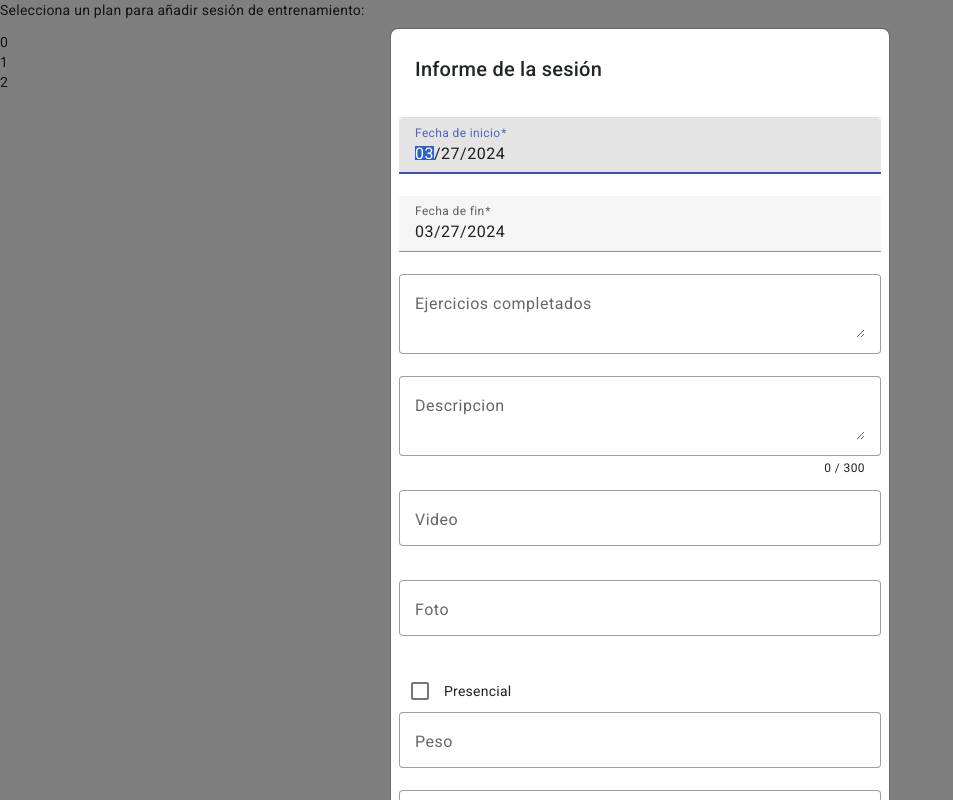
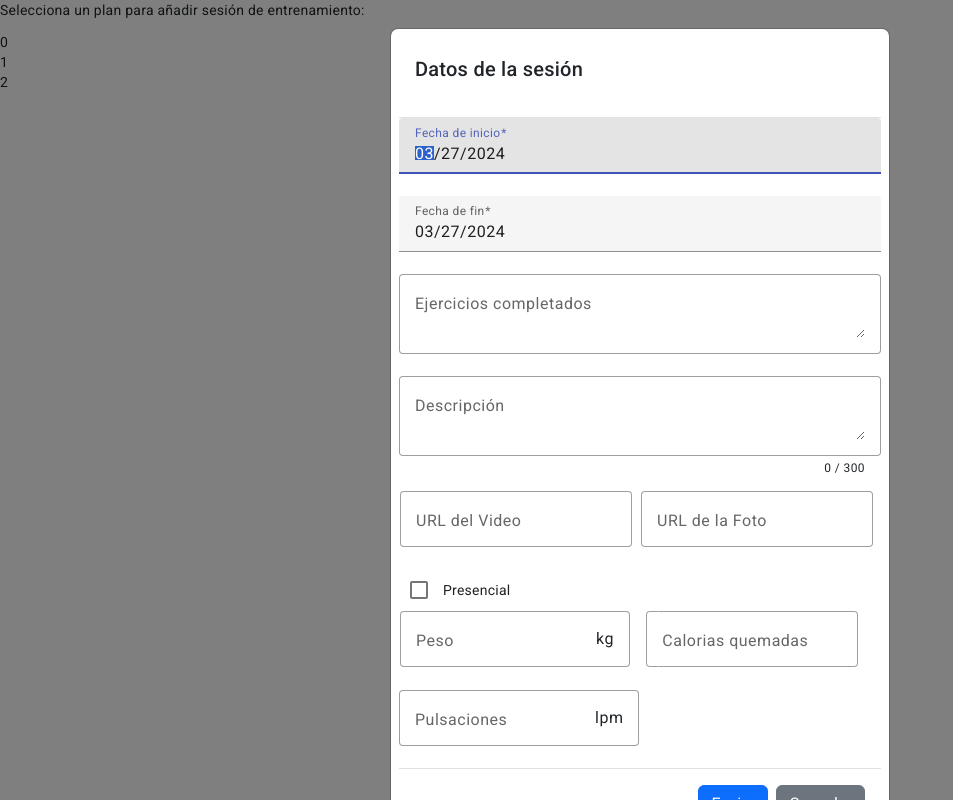
Before and after one commit to SII-Informatica-UMA/ciklum-panic-at-the-api, an Angular app in the folder microservice/frontend/: page / in a window 1280 px wide. Both pictures are taken after a click on the button "Agregar informe de sesión". Shown: the whole page, without its empty margins (0-953 px from the left). Built offline with nearby package versions, Linux system fonts and the light colour scheme.

Commit message:
Formulario-Sesion casi acabado al completo
He agregado los valores del FormGroup a un objeto de tipo SesionNuevaDTO para coincidir con el esquema y he arreglado el HTML del formulario

```diff
--- a/microservice/frontend/src/app/formulario-sesion/formulario-sesion.component.html
+++ b/microservice/frontend/src/app/formulario-sesion/formulario-sesion.component.html
@@ -1,6 +1,6 @@
 <form class="tabla-form-sesion" [formGroup]="workoutForm" (ngSubmit)="onSubmit()">
   <div class="modal-header">
-    <h2>Informe de la sesión</h2>
+    <h2>Datos de la sesión</h2>
   </div>
 
   <mat-form-field class="ancho-tabla" appearance="fill">
@@ -13,7 +13,6 @@
     <input matInput type="date" formControlName="fin" min="2000-01-01" max="2038-12-31" />
   </mat-form-field>
 
-
   <p>
     <mat-form-field class="ancho-tabla" appearance="outline">
       <mat-label>Ejercicios completados</mat-label>
@@ -21,8 +20,8 @@
     </mat-form-field>
 
     <mat-form-field class="ancho-tabla" appearance="outline">
-      <mat-label>Descripcion</mat-label>
-      <textarea matInput #decripcion formControlName="descripcion"></textarea>
+      <mat-label>Descripción</mat-label>
+      <textarea matInput #decripcion formControlName="decripcion"></textarea>
       <mat-hint align="end">{{decripcion.value.length}} / 300</mat-hint>
     </mat-form-field>
   </p>
@@ -30,73 +29,61 @@
   <div formArrayName="multimedia">
     <div *ngFor = "let multimedia of multimedia.controls; let index = index">
       <div [formGroupName]="index">
-        <p>
+        <table class="ancho-tabla">
+          <tr>
+            <td>
               <mat-form-field class="ancho-tabla" appearance="outline">
-            <mat-label>Video</mat-label>
+                <mat-label>URL del Video</mat-label>
                 <input matInput formControlName="video">
               </mat-form-field>
-        </p>
-        <p>
+            </td>
+            <td>
               <mat-form-field class="ancho-tabla" appearance="outline">
-            <mat-label>Foto</mat-label>
+                <mat-label>URL de la Foto</mat-label>
                 <input matInput formControlName="foto">
               </mat-form-field>
-        </p>
+            </td>
+          </tr>
+        </table>
       </div>
     </div>
   </div>
 
+  <span>
+    <mat-checkbox formControlName="presencial">Presencial</mat-checkbox>
+  </span>
+
+
+
+  <div formArrayName="datosSalud">
+    <div *ngFor = "let datosSalud of datosSalud.controls; let index = index">
+      <div [formGroupName]="index">
         <table class="ancho-tabla">
           <tr>
             <td>
-        <span>
-          <mat-checkbox formControlName="presencial">Presencial</mat-checkbox>
-        </span>
-      </td>
-    </tr>
-    <!--<tr>
-      <td>
               <mat-form-field appearance="outline">
-          <mat-label>Pulsaciones</mat-label>
-          <input matInput type="text" formControlName="beats" placeholder="0">
-          <span matTextSuffix>lpm</span>
+                <mat-label>Peso</mat-label>
+                <input matInput formControlName="peso" placeholder="0">
+                <span matTextSuffix>kg</span>
               </mat-form-field>
             </td>
             <td>
               <mat-form-field appearance="outline">
-          <mat-label>Calorias quemadas estimadas</mat-label>
-          <input matInput type="text" formControlName="burned_calories" placeholder="0">
+                <mat-label>Calorias quemadas</mat-label>
+                <input matInput formControlName="calorias">
               </mat-form-field>
+            </td>
+            <td>
             </td>
           </tr>
           <tr>
-      <td>
             <mat-form-field appearance="outline">
-          <mat-label>Peso Corporal</mat-label>
-          <input matInput type="text" class="example-right-align" placeholder="0">
-          <span matTextSuffix>kg</span>
+              <mat-label>Pulsaciones</mat-label>
+              <input matInput formControlName="pulsaciones" placeholder="0">
+              <span matTextSuffix>lpm</span>
             </mat-form-field>
-      </td>
-    </tr>-->
+          </tr>
         </table>
-
-  <div formArrayName="datosSalud">
-    <div *ngFor = "let datosSalud of datosSalud.controls; let index = index">
-      <div [formGroupName]="index">
-        <mat-form-field class="ancho-tabla" appearance="outline">
-          <mat-label>Peso</mat-label>
-          <input matInput formControlName="peso">
-        </mat-form-field>
-
-        <mat-form-field class="ancho-tabla" appearance="outline">
-          <mat-label>Calorias quemadas</mat-label>
-          <input matInput formControlName="calorias">
-        </mat-form-field>
-
-        <mat-form-field class="ancho-tabla" appearance="outline">
-          <mat-label>Pulsaciones</mat-label>
-          <input matInput formControlName="pulsaciones">
-        </mat-form-field>
       </div>
     </div>
   </div>
@@ -158,35 +145,3 @@
     </form>
 
 -->
-
-
-
-
-        <!--
-        <label>Fecha de inicio</label>
-        <input type="date" id="startdate" formControlName="startdate" name="startdate" min="2000-01-01" max="2038-12-31" />
-        <input type="time" id="starttime" formControlName="starttime" name="starttime" min="00:00" max ="23:59">
-        <input type="time" id="endtime" formControlName="endtime" name="endtime" min="00:00" max ="23:59">
-        <div *ngIf="form.errors?.['invalidEndTime']">
-            End time error!!!
-        </div>
-        Falta poner la fecha de fin
-        <label for="workout_desc">Ejercicios completados</label>
-        <input type="text" id="workout_desc" formControlName="workout_desc" name="workout_desc" placeholder="Introduzca los ejercicios realizados" rows="4" cols="50">
-        <label for="comments">Comentarios</label>
-        <input type="text" id="comments" formControlName="comments" name="comments" placeholder="Introduzca una descripción de la sesión de entrenamiento">
-        <label for="inPerson">¿Fue presencial?</label>
-        <input type="checkbox" id="inPerson" formControlName="inPerson" name="inPerson">
-        <label for="beat">Pulsaciones</label>
-        <input type="text" id="beat" formControlName="beat" name="beat" placeholder="Escriba la media de sus pulsaciones">
-        <label for="weight">Peso</label>
-        <input type="text" id="weight" formControlName="weight" name="weight" placeholder="Escriba su peso corporal">
-        <label for="burned calories">Calorías quemadas</label>
-        <input type="text" id="burned calories" formControlName="burned calories" name="burned calories" placeholder="Escriba las calorías quemadas en la sesión de entrenamiento">
-        <label for="video">Enviar vídeo</label>
-        <input type="file" id="video" formControlName="video" name="video">
-        <label for="photo">Enviar foto</label>
-        <input type="file" id="foto" formControlName="foto" name="foto">
-
-        <button type="button" class="btn btn-secondary" aria-label="Close" (click)="closeForm()">Cancelar</button>
-        -->
--- a/microservice/frontend/src/app/formulario-sesion/formulario-sesion.component.ts
+++ b/microservice/frontend/src/app/formulario-sesion/formulario-sesion.component.ts
@@ -6,8 +6,7 @@ import {MatIconModule} from '@angular/material/icon';
 import {MatInputModule} from '@angular/material/input';
 import {MatFormFieldModule} from '@angular/material/form-field';
 import {MatCheckboxModule} from '@angular/material/checkbox';
-import {SesionDTO} from '../../openapi/lifefitAPI/model/sesionDTO';
-import { url } from 'inspector';
+import {SesionNuevaDTO} from '../../openapi/lifefitAPI/model/sesionNuevaDTO';
 
 @Component({
   selector: 'app-formulario-sesion',
@@ -27,7 +26,6 @@ export class FormularioSesionComponent {  //Reactive form
   /*************************************************************************************/
 
   workoutForm : FormGroup;
-  //sesion: SesionDTO;
 
   constructor(private fb: FormBuilder, private datePipe: DatePipe, public modal: NgbActiveModal) {
 
@@ -41,13 +39,15 @@ export class FormularioSesionComponent {  //Reactive form
 
     /****WORKOUT SESSION*****/
     this.workoutForm = this.fb.group({
+      idPlan: undefined,
       inicio: [this.currentDate, Validators.required],
       fin: [this.currentDate, Validators.required],
       trabajoRealizado: '',
-      descripcion: '',
+      decripcion: '',
       multimedia: this.fb.array([]),
       presencial: false,
       datosSalud: this.fb.array([]),
+      //id: undefined,
     },
     {
       validators: [this.checkIfEndTimeAfterStartTime] //We need to validate that the end time is later than the start time
@@ -92,6 +92,22 @@ export class FormularioSesionComponent {  //Reactive form
 
   }
 
+  convertirFormASesion(): SesionNuevaDTO{
+    const formulario = this.workoutForm.value;
+    const sesion: SesionNuevaDTO ={
+      idPlan: formulario.idPlan,
+      inicio: formulario.inicio,
+      fin: formulario.fin,
+      trabajoRealizado: formulario.trabajoRealizado,
+      multimedia: formulario.multimedia,
+      decripcion: formulario.decripcion,
+      presencial: formulario.presencial,
+      datosSalud: formulario.datosSalud,
+      //id: formulario.id
+    };
+    return sesion;
+  }
+
   agregarMultimedia(): void{
     const url = this.fb.group({
       video: '',
@@ -122,7 +138,8 @@ export class FormularioSesionComponent {  //Reactive form
 
   onSubmit(){
     //this.agregarDatosSalud();
-    console.log(this.workoutForm.value);
+    //console.log(this.workoutForm.value);
+    console.log(this.convertirFormASesion());
     this.modal.close(this.workoutForm);
   }
 
```
Lines whose indentation alone changed are shown as unchanged.
